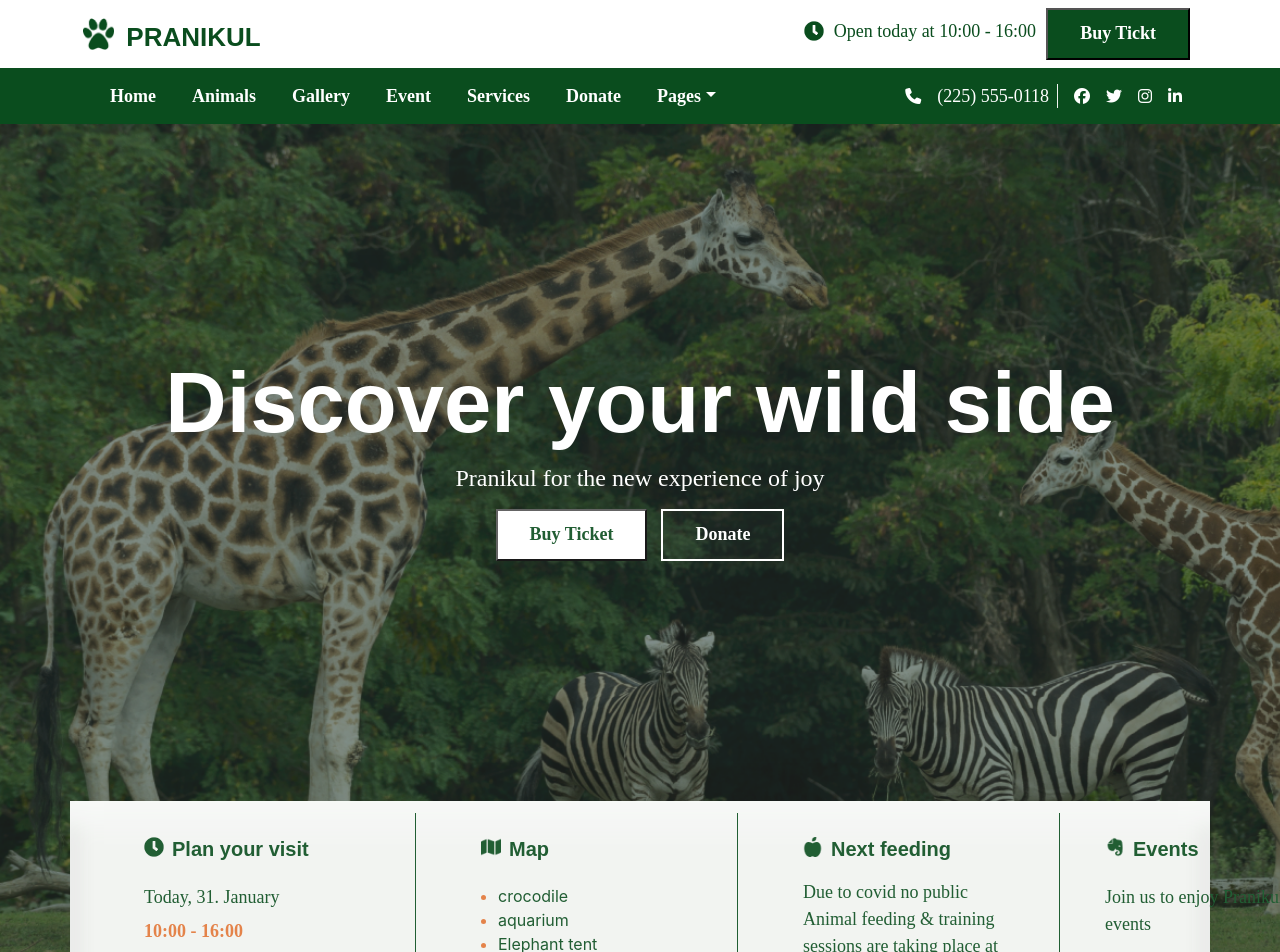
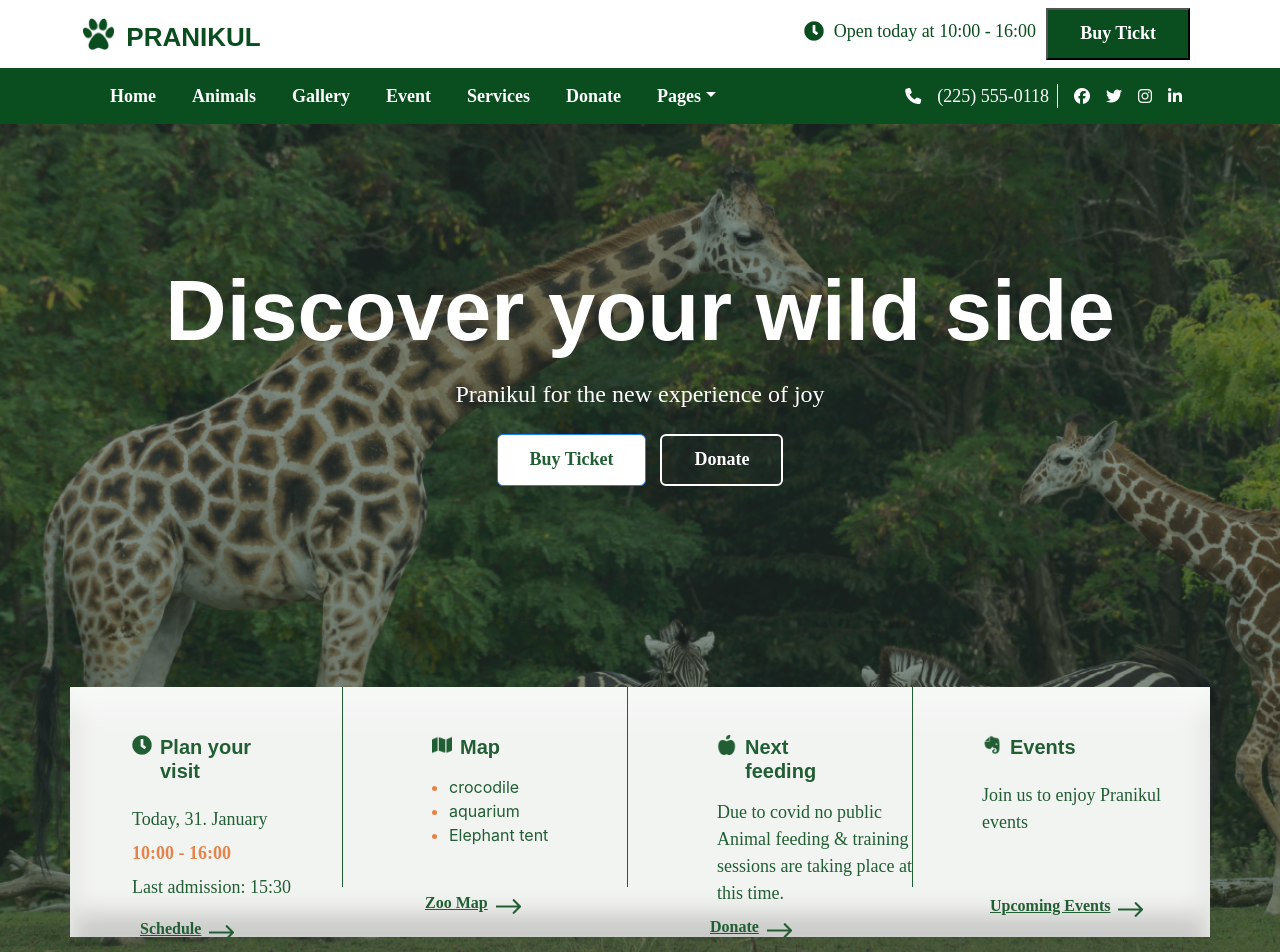
Before and after one commit to DEBAMRITA11/Pranikul, a React (Create React App) app: page / in a window 1280 px wide. Shown: the top 952 px of the page. Built offline with nearby package versions, Linux system fonts and the light colour scheme.

Commit message:
hero-res

```diff
--- a/src/components/Hero/Hero.css
+++ b/src/components/Hero/Hero.css
@@ -1,26 +1,15 @@
-
-.container{
-    width: 30%;
-    height: auto;
-}
-
 
 .hero-area{
-    width: 100%;
+    padding: 40px 0;
     height: 861px;
-    /* background-position: center; */
     background-size: cover;
     opacity: 0.9;
     background-image: url(../../images/hero-bg.png);
 }
-.hero-content{
+.hero-content h1{
+    padding-top: 55px;
     text-align: center;
-    margin-top: 180px;
-
-}
-.hero-content h1{
-    text-align: center;
-    color: var(--white, #FFF);
+    color: #FFF;
     font-family: 'Montserrat Alternates', sans-serif;
     font-size: 85px;
     font-style: normal;
@@ -28,19 +17,19 @@
     line-height: 120%;
 }
 .hero-content h2 {
-    color: var(--white, #FFF);
+    color:  #FFF;
     text-align: center;
     font-family: 'Lora', serif;
     font-size: 24px;
     font-style: normal;
     font-weight: 400;
     line-height: 32px;
-    margin-bottom: 15px;
 }
 
 .hero-bn {
     justify-content: center;
-    margin-bottom: 240px;
+    margin-bottom: 16%;
+
 }
 .hero-bn .btn-button{
     display: inline-flex;
@@ -65,8 +54,8 @@
     gap: 8px;
     border: 2px solid #FFF;
     background: rgba(255, 255, 255, 0.01) !important;
-    color: var(--white, #FFF);
-    font-family: Lora;
+    color: #FFF;
+    font-family: 'Lora', serif;
     font-size: 18px;
     font-style: normal;
     font-weight: 600;
@@ -87,8 +76,6 @@
     text-transform: capitalize;
     border: none;
 }
-
-
 .service-area{
     width: 1000px;
     height: 250px;
@@ -97,13 +84,11 @@
     box-shadow: 5.743609289619953e-15px 93.80026245117188px 187.60052490234375px 0px rgba(45, 45, 45, 0.14), 1.4039934266116163e-15px 22.928953170776367px 22.928953170776367px 0px #F7F9F7 inset, -1.4039934266116163e-15px -22.928953170776367px 22.928953170776367px 0px #C5C6C4 inset;
 
 }
-.service-content{
-    padding: 12px;
-}
 .border-right{
     border-right: 1px solid #0A4D1E;
-    height: 180px;
+    height: 200px;
     padding: 50px;
+    padding-top: 10px;
 }
 .visit img{
     width: 20px;
@@ -142,7 +127,6 @@
     line-height: 25px;
 }
 .map{
-   padding-bottom: 15px;
    padding-left: 15px;
 
 }
--- a/src/components/Hero/Hero.js
+++ b/src/components/Hero/Hero.js
@@ -1,5 +1,8 @@
 import React from 'react';
 import Container from 'react-bootstrap/esm/Container';
+import Row from 'react-bootstrap/Row';
+import Col from 'react-bootstrap/Col';
+import { Button } from 'react-bootstrap';
 import Arrow from "../../images/Arrow 1.png";
 import Clock from "../../images/clock.png";
 import Map from "../../images/map.png";
@@ -13,18 +16,20 @@ import "../Hero/Hero.css";
 
 const Hero = () => {
     return (
-        <section className='hero-area pt-5 '>
-         <div className='hero-content container'>
-         <h1>Discover your wild side</h1>
-         <h2>Pranikul for the new experience of joy</h2>
-         </div>
-         <div className='hero-bn d-flex'>
-         <button className='btn-button' >Buy Ticket</button>
-         <button className='btn-button2'>Donate</button>
-         </div>
-         <div className='service-area container'>
-            <Container className="service-content d-flex" >
-                <div className="pt-4 pb-2 border-right" >
+        <section className='hero-area'>
+            <Container fluid>
+            <div className='hero-content text-center pt-5'>
+            <h1 className='mb-3 pt-5'>Discover your wild side</h1>
+            <h2 className='mb-4'>Pranikul for the new experience of joy</h2>
+            </div>
+            <div className='hero-bn d-flex'>
+            <Button className='btn-button' >Buy Ticket</Button>
+            <Button className='btn-button2'>Donate</Button>
+            </div>
+            <Container className='service-area pb-3'>
+                <Row>
+                    <Col lg={3} md={6} >
+                    <div className="pt-5 border-right" >
                     <div className='visit d-flex'>
                     <img src={Clock} alt=''/>
                     <h4>Plan your visit</h4>
@@ -34,13 +39,15 @@ const Hero = () => {
                      <h4>10:00 - 16:00</h4>
                      <h5> Last admission: 15:30</h5>
                     </div>
-                    <div className='schedule d-flex pt-4 pb-4'>
-                    <button className='service-btn'>Schedule</button>
-                    <img className='service-img' src={Arrow} alt=''/>
+                    <div className='schedule d-flex pt-3 pb-4 m-2'>
+                    <a href='#' className='service-btn'>Schedule</a>
+                    <img className='p-2 service-img' src={Arrow} alt=''/>
                     </div>
                 </div>
-                <div className="pt-4 pb-2 border-right" >
-                    <div className='map d-flex'>
+                    </Col>
+                    <Col lg={3} md={6}>
+                    <div className="pt-5 border-right" >
+                    <div className='map pb-2 d-flex'>
                     <img src={Map} alt=''/>
                     <h4>Map</h4>
                     </div>
@@ -51,39 +58,47 @@ const Hero = () => {
                         <li>Elephant tent</li>
                      </ul>
                     </div>
-                    <div className='zoo-map d-flex pt-3 pb-4'>
-                    <button className='service-btn'>Zoo Map</button>
-                    <img src={Arrow} alt=''/>
+                    <div className='zoo-map d-flex pt-2 pb-4 m-2'>
+                    <a href='#' className='service-btn'>Zoo Map</a>
+                    <img className='p-2' src={Arrow} alt=''/>
                     </div>
                 </div>
-                <div className="pt-4 pb-2 border-right" >
-                    <div className='feeding d-flex'>
+                    </Col>
+                    <Col lg={3} md={6}>
+                    <div className="pt-5 border-right" >
+                    <div className='feeding pb-2 d-flex'>
                     <img src={Apple} alt=''/>
                     <h4>Next feeding</h4>
                     </div>
-                    <div className='feedinf-text'>
+                    <div className='feedinf-text pb-3'>
                     <p>Due to covid no public Animal feeding & training sessions are taking place at this time.</p>
                     </div>
-                    <div className='donate d-flex pt-3 '>
-                    <button className='service-btn'>Donate</button>
-                    <img src={Arrow} alt=''/>
+                    <div className='donate d-flex pt-2 m-2'>
+                    <a href='#' className='service-btn'>Donate</a>
+                    <img className='p-2' src={Arrow} alt=''/>
                     </div>
                 </div>
-                <div className="pt-4 pb-2" >
+                    </Col>
+                    <Col lg={3} md={6}>
+                    <div className="pt-5" >
                     <div className='events d-flex'>
                     <img src={Evernote} alt=''/>
                     <h4>Events</h4>
                     </div>
-                    <div className='events-text'>
+                    <div className='events-text pb-4'>
                     <p>Join us to enjoy Pranikul events</p>
                     </div>
-                    <div className='up-events d-flex pt-2'>
-                    <button className='service-btn' >Upcoming events</button>
-                    <img src={Arrow} alt=''/>
+                    <div className='up-events d-flex pt-1 m-2'>
+                    <a href='#' className='service-btn' >Upcoming events</a>
+                    <img className='p-2' src={Arrow} alt=''/>
                     </div>
                 </div>
+                    </Col>
+
+                </Row>
             </Container>
-         </div>
+            </Container>
+
         </section>
     );
 };
```
